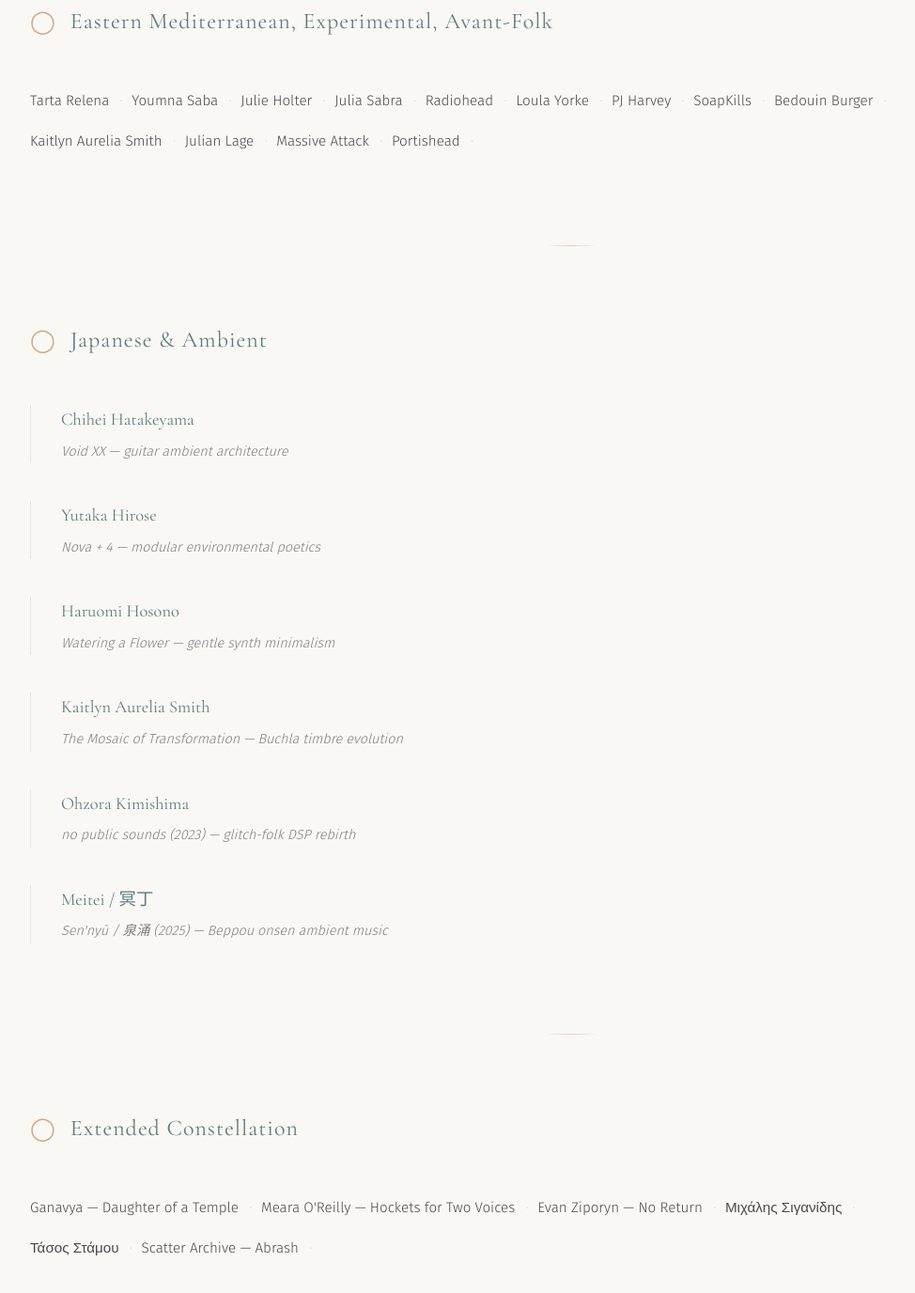
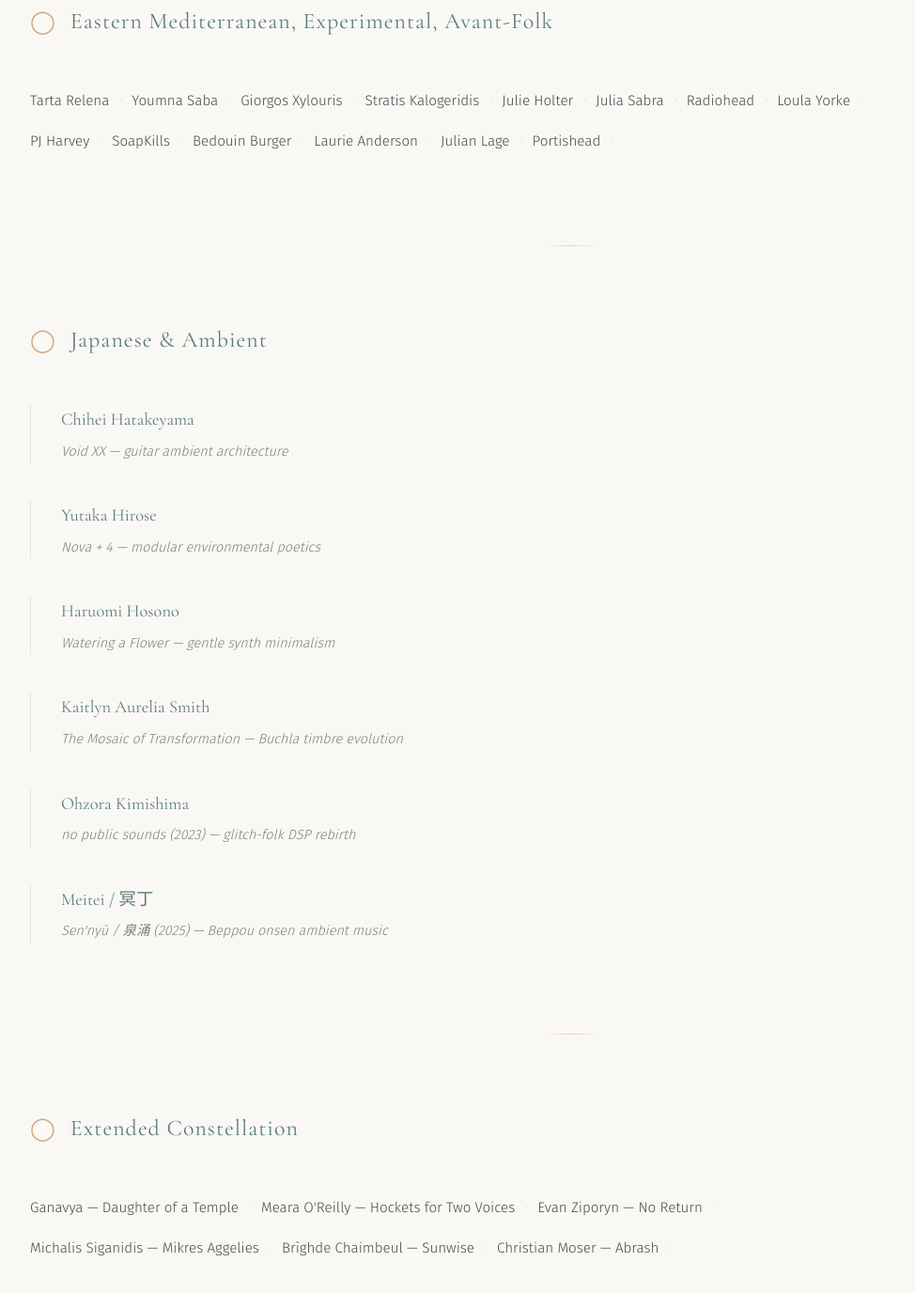
Before and after one commit to wizofe/levant-noir, a plain HTML site: page index.html in a window 1280 px wide. Shown: the part 4560-5936 px from the top of the page at 94% size, without its empty margins (32-1006 px from the left). Drawn offline with nearby package versions, Linux system fonts and the light colour scheme.

Commit message:
Update artists

```diff
--- a/index.html
+++ b/index.html
@@ -272,6 +272,8 @@
       <div class="artist-list">
         <span class="artist">Tarta Relena</span>
         <span class="artist">Youmna Saba</span>
+        <span class="artist">Giorgos Xylouris</span>
+        <span class="artist">Stratis Kalogeridis</span>
         <span class="artist">Julie Holter</span>
         <span class="artist">Julia Sabra</span>
         <span class="artist">Radiohead</span>
@@ -279,9 +281,8 @@
         <span class="artist">PJ Harvey</span>
         <span class="artist">SoapKills</span>
         <span class="artist">Bedouin Burger</span>
-        <span class="artist">Kaitlyn Aurelia Smith</span>
+        <span class="artist">Laurie Anderson</span>
         <span class="artist">Julian Lage</span>
-        <span class="artist">Massive Attack</span>
         <span class="artist">Portishead</span>
       </div>
     </div>
@@ -332,9 +333,9 @@
         <span class="artist">Ganavya — Daughter of a Temple</span>
         <span class="artist">Meara O'Reilly — Hockets for Two Voices</span>
         <span class="artist">Evan Ziporyn — No Return</span>
-        <span class="artist">Μιχάλης Σιγανίδης</span>
-        <span class="artist">Τάσος Στάμου</span>
-        <span class="artist">Scatter Archive — Abrash</span>
+        <span class="artist">Michalis Siganidis — Mikres Aggelies</span>
+        <span class="artist">Brìghde Chaimbeul — Sunwise</span>
+        <span class="artist">Christian Moser — Abrash</span>
       </div>
     </div>
   </section>
```
